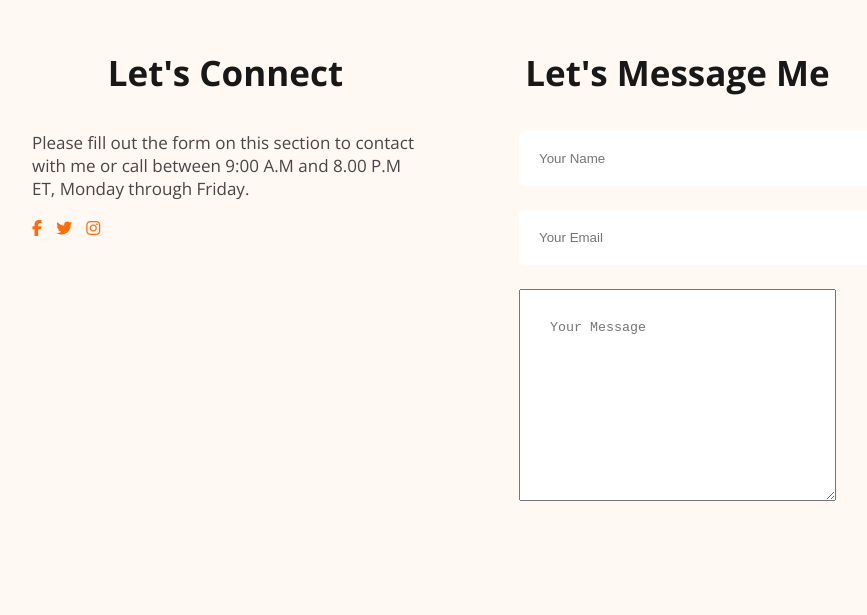
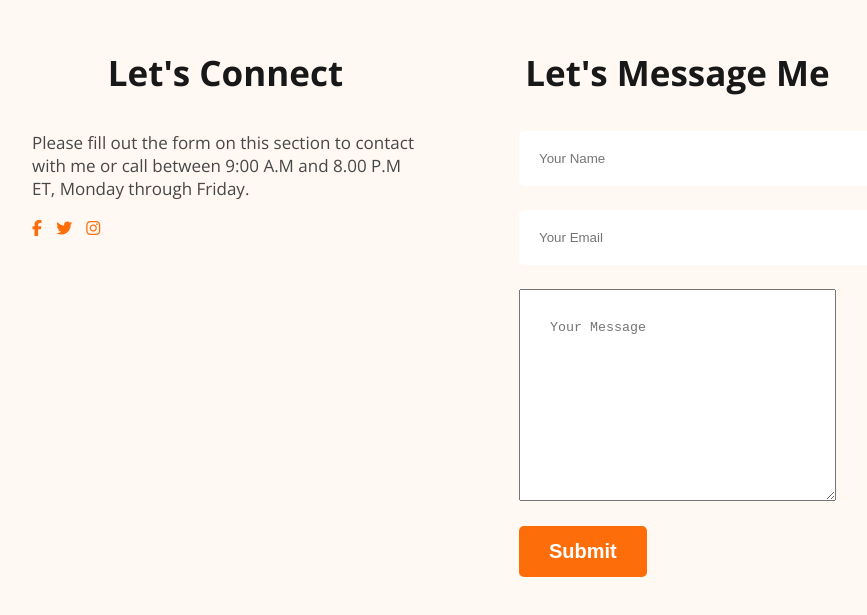
Before and after one commit to muhammad-sayem/Web-Dev_Portfolio, a plain HTML site: page index.html in a window 1280 px wide. Shown: the part 3244-3859 px from the top of the page, without its empty margins (206-1073 px from the left). Drawn offline with nearby package versions, Linux system fonts and the light colour scheme.

Commit message:
Web Developer Portfolio

```diff
--- a/index.html
+++ b/index.html
@@ -218,7 +218,9 @@
                 <input type="email" name="" id="" placeholder="Your Email">
                 <textarea name="" id="" placeholder="Your Message" rows="10" cols="30"></textarea>
             </form>
+            <button class="btn-primary" style="margin-top: 20px;"> Submit </button>
         </div>
+
 
     </footer>
 </body>
```
